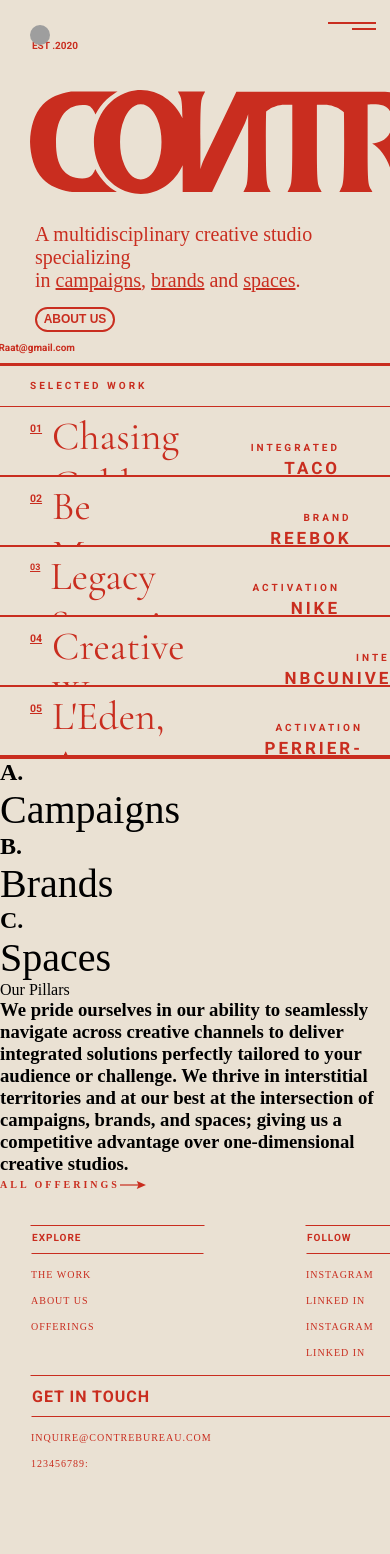
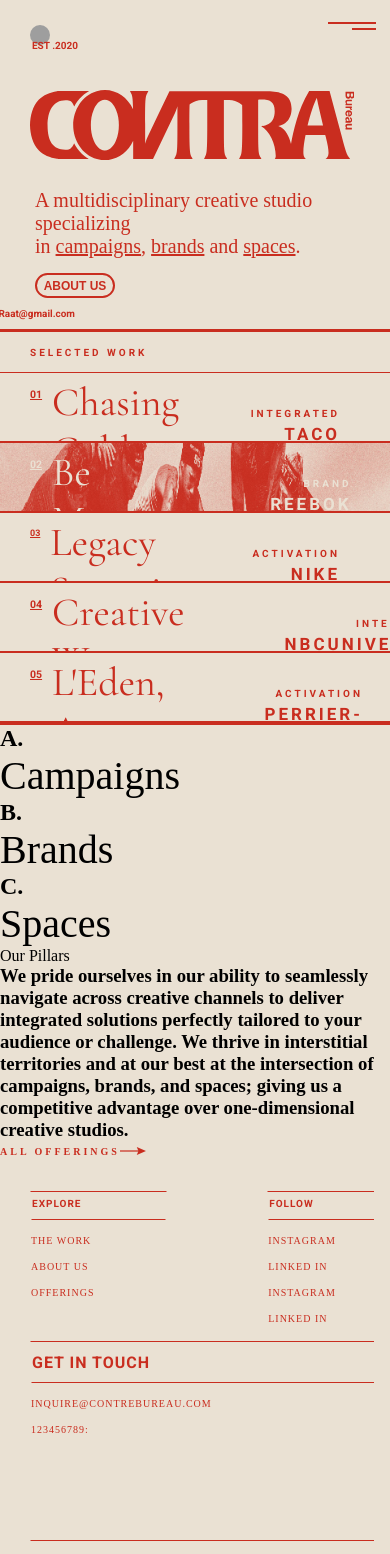
Before and after one commit to Aakarsh029/Collaberative-Project, a plain HTML site: page index.html in a window 390 px wide. Shown: the top 1554 px of the page. Drawn offline with nearby package versions, Linux system fonts and the light colour scheme; grey boxes are pictures that could not be loaded.

Commit message:
ipad update!!!

```diff
--- a/index.css
+++ b/index.css
@@ -33,6 +33,7 @@
     align-items: center;
     padding-top: 25px;
     padding-right: 70px;
+    width: 96vw;
     padding-left:70px;
     padding-bottom: 40px;
 
@@ -42,6 +43,7 @@
     position: fixed;
     margin-left: -80px;
     width: 100%;
+    z-index: 10000;
     display: flex;
     justify-content: center;
     align-items: center;
@@ -55,7 +57,7 @@
     height: 40px;
     border-radius: 100%;
     position: fixed;
-    z-index: 100;
+    z-index: 10000;
 
 }
 .home-page-hold{
@@ -76,6 +78,8 @@
 
 .home-page-svg{
     padding:25px;
+    width: 96vw;
+    max-width: 96vw;
 }
 
 .btn{
@@ -334,9 +338,9 @@
 }
 
 .footer-hold{
-    margin-left: 80px;
+    /* margin-left: 80px;
     margin-top: 70px;
-    margin-bottom: 80px;
+    margin-bottom: 80px; */
     display: flex;
     justify-content: space-between;
     align-items: center;
@@ -345,6 +349,7 @@
     display: flex;
     justify-content: space-between;
     align-items: center;
+    width: 96vw;
 }
 .footer_content{
     padding-top: 30px;
@@ -396,10 +401,10 @@
 }
 
 /* **********media Query********************* */
-@media (max-width:820px){
+@media (max-width:821px){
 
     .home-page-nav{
-        max-width:570px;
+        max-width:96vw;
         height: 30px;
         position: sticky;
         padding-left: 30px;
@@ -431,7 +436,8 @@
         margin-left: -20px;
     }
     .home-page-svg{
-        max-width: 530px;
+        max-width: 96vw;
+        width: 96vw;
         margin-right: -200px;
     }
     .tittle-desc{
@@ -493,7 +499,7 @@
     /* ***********footer************ */
     .footer{
         position: relative;
-        width: 550px;
+        width: 96vw;
     }
     .footer_subj{
         letter-spacing: 1px;
@@ -541,13 +547,13 @@
     .footer-col3{
         border-width: 1px;
         height: 200px;
-        width: 450px;
+        width: 95vw;
         padding-right:200px;
     }
 
     .footer_contact_subj{
         letter-spacing: 1px;
-        width:450px;
+        width:95vw;
         border-width: 1px;
         flex-direction: row;
         margin-top:10px ;
--- a/new.css
+++ b/new.css
@@ -1,6 +1,7 @@
 .menu-toggle{
     position: fixed;
     right: 16px;
+    z-index: 10000;
 }
 ::-webkit-scrollbar{
     display: none;
```
